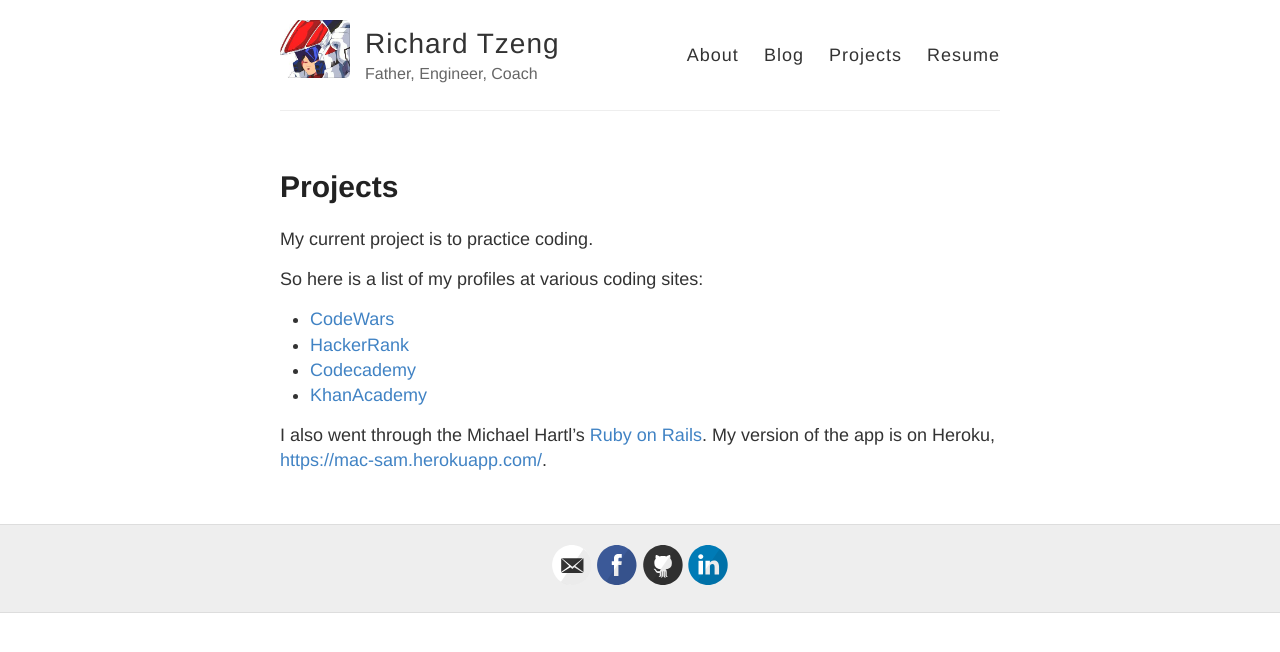
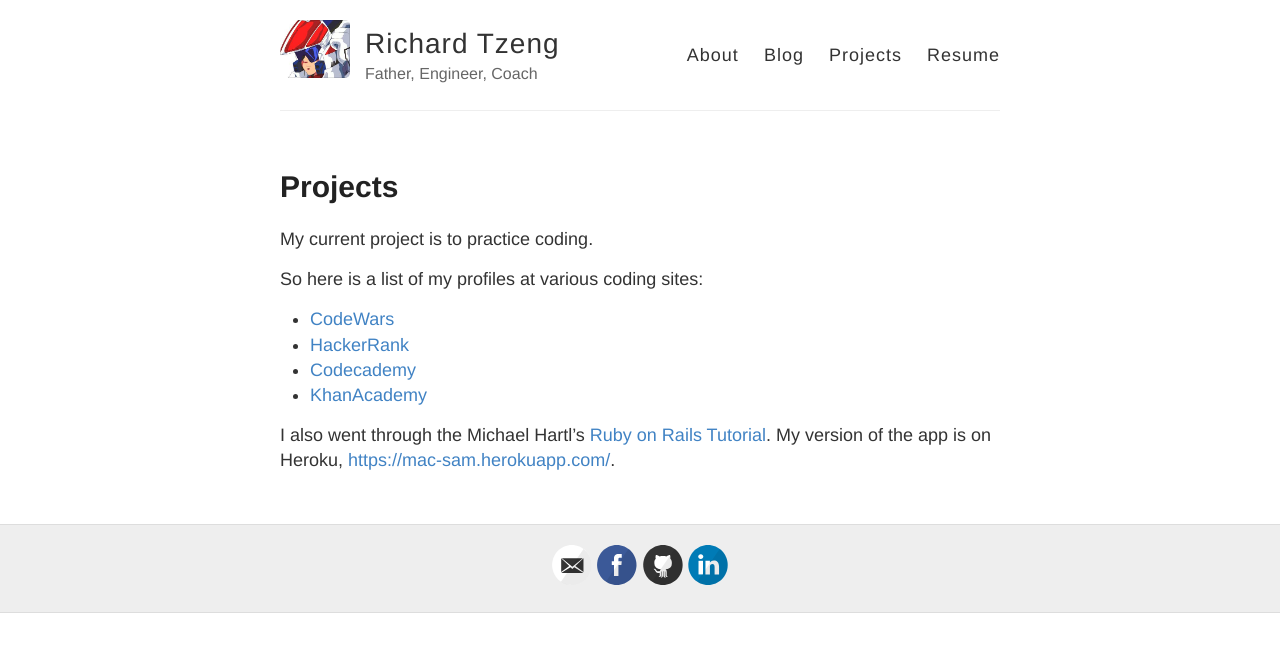
Before and after one commit to rtzeng-ccsf/rtzeng-ccsf.github.io, a Jekyll site: the page built from projects/projects.md, in a window 1280 px wide. Shown: the top 652 px of the page. Built offline with Jekyll 4.4.1, drawn with Linux system fonts in a browser that asks for light colours; Markdown is read by kramdown in place of the engine named in the settings.

```diff
--- a/projects/projects.md
+++ b/projects/projects.md
@@ -14,5 +14,5 @@ So here is a list of my profiles at various coding sites:
 * [KhanAcademy](https://www.khanacademy.org/profile/kaid_997023413751452414665251/)
 
 I also went through the Michael Hartl's
-[Ruby on Rails](https://www.railstutorial.org/). My version of the app is on
+[Ruby on Rails Tutorial](https://www.railstutorial.org/). My version of the app is on
 Heroku, [https://mac-sam.herokuapp.com/](https://mac-sam.herokuapp.com/).
```
Also changed, not shown: about/about.md (+1 -0 lines).
